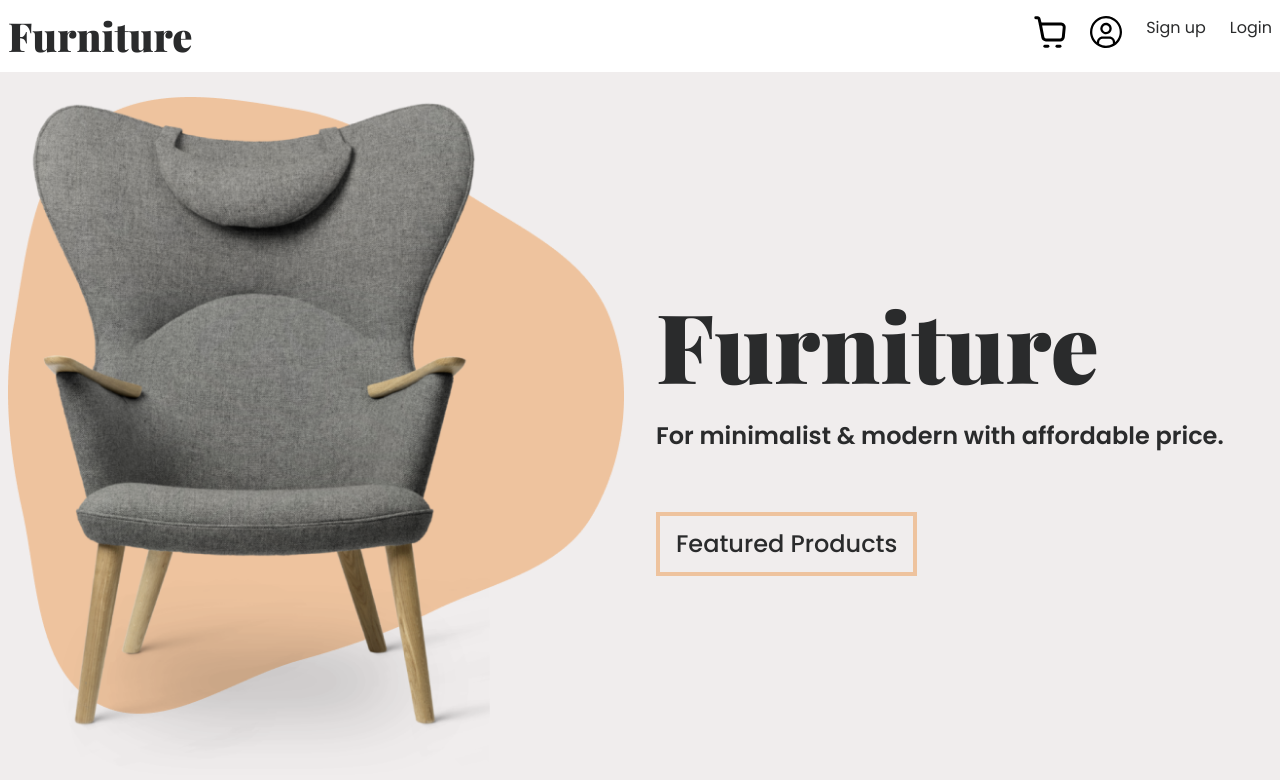
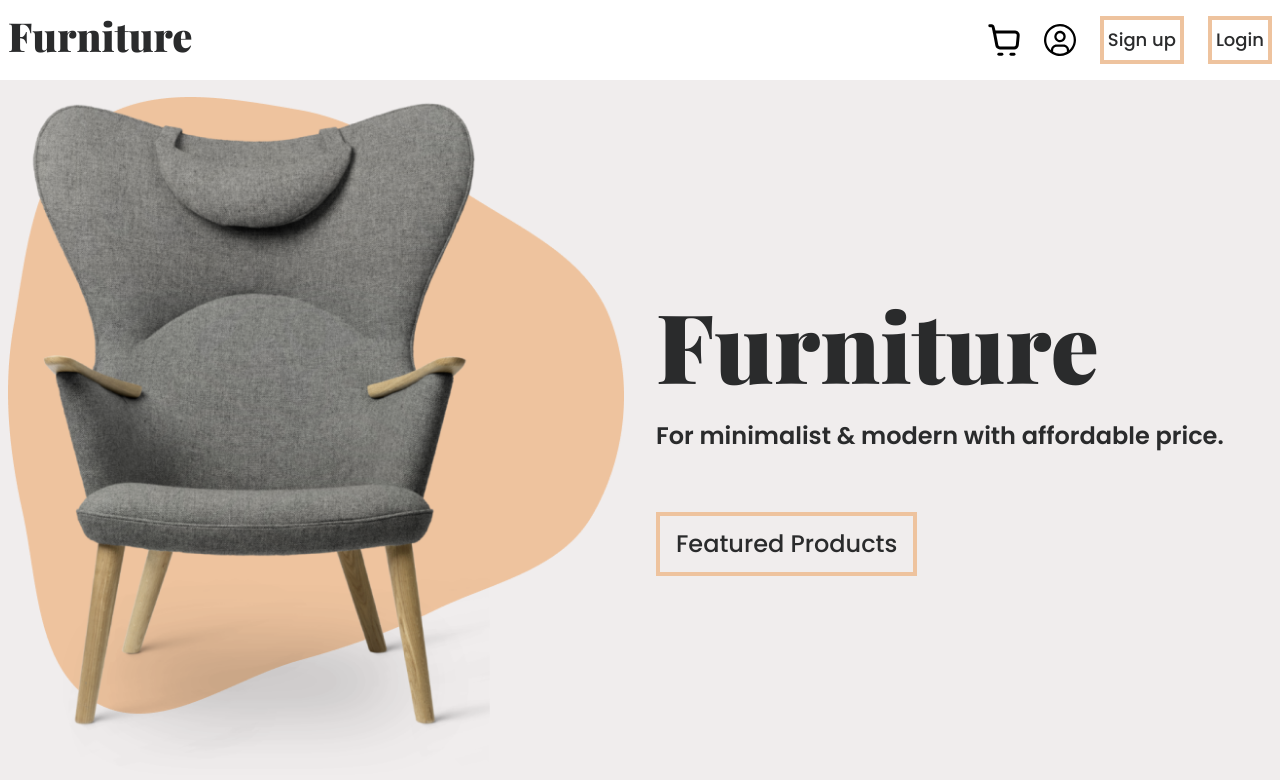
Before and after one commit to joetifa2003/309-final-project, a React (Create React App) app in the folder frontend/: page / in a window 1280 px wide. Shown: the top 780 px of the page. Built offline with nearby package versions, Linux system fonts and the light colour scheme.

Commit message:
styling nav buttons

```diff
--- a/frontend/src/components/Navbar.jsx
+++ b/frontend/src/components/Navbar.jsx
@@ -5,11 +5,12 @@ import CartIcon from "../assets/cart.svg";
 import { UserContext } from "../context/user";
 
 function NavBar() {
-  const { user, setToken } = useContext(UserContext);
+  const { user, setToken, setUser } = useContext(UserContext);
 
   const logOut = useCallback(() => {
     localStorage.removeItem("token");
     setToken(null);
+    setUser(null);
   }, []);
 
   return (
@@ -20,16 +21,22 @@ function NavBar() {
             Furniture
           </Link>
         </div>
-        <div className="flex space-x-6">
+        <div className="flex items-center space-x-6">
           <img className="h-8 w-8 cursor-pointer" src={CartIcon} />
           <img className="h-8 w-8 cursor-pointer" src={AvatarIcon} />
           {!user ? (
             <>
-              <Link to={"/signup"}>Sign up</Link>
-              <Link to={"/login"}>Login</Link>
+              <Link to={"/signup"} className="btn btn-small">
+                Sign up
+              </Link>
+              <Link to={"/login"} className="btn btn-small">
+                Login
+              </Link>
             </>
           ) : (
-            <button onClick={logOut}>Log out</button>
+            <button onClick={logOut} className="btn btn-small">
+              Log out
+            </button>
           )}
         </div>
       </div>
--- a/frontend/src/index.css
+++ b/frontend/src/index.css
@@ -18,6 +18,10 @@ section {
   @apply w-full border-4 border-accent p-4 text-2xl font-medium leading-none transition-all duration-200 hover:bg-accent hover:text-white lg:w-auto;
 }
 
+.btn-small {
+  @apply p-1 text-lg;
+}
+
 body {
   @apply bg-[#f0eded];
 }
```
